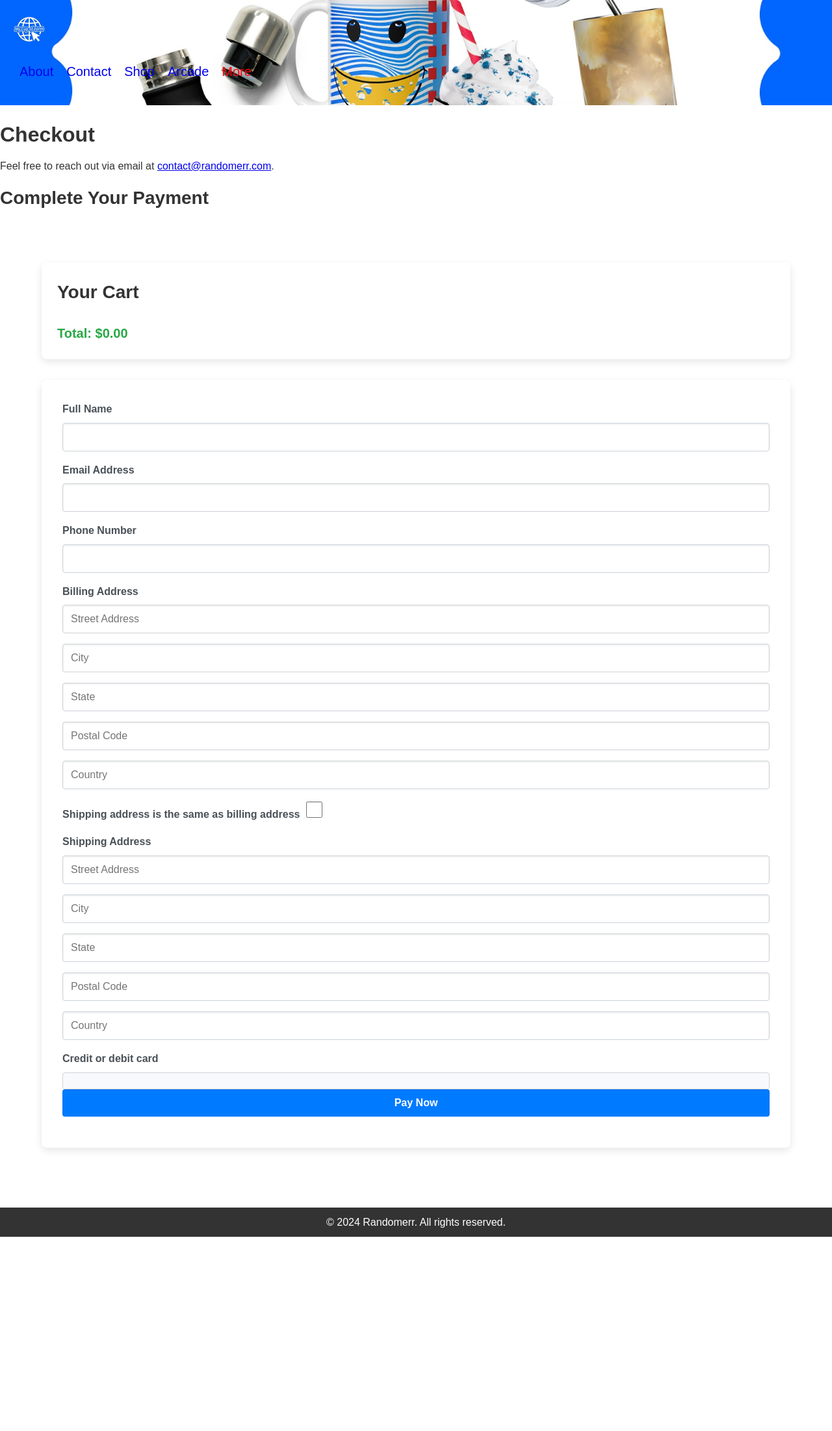
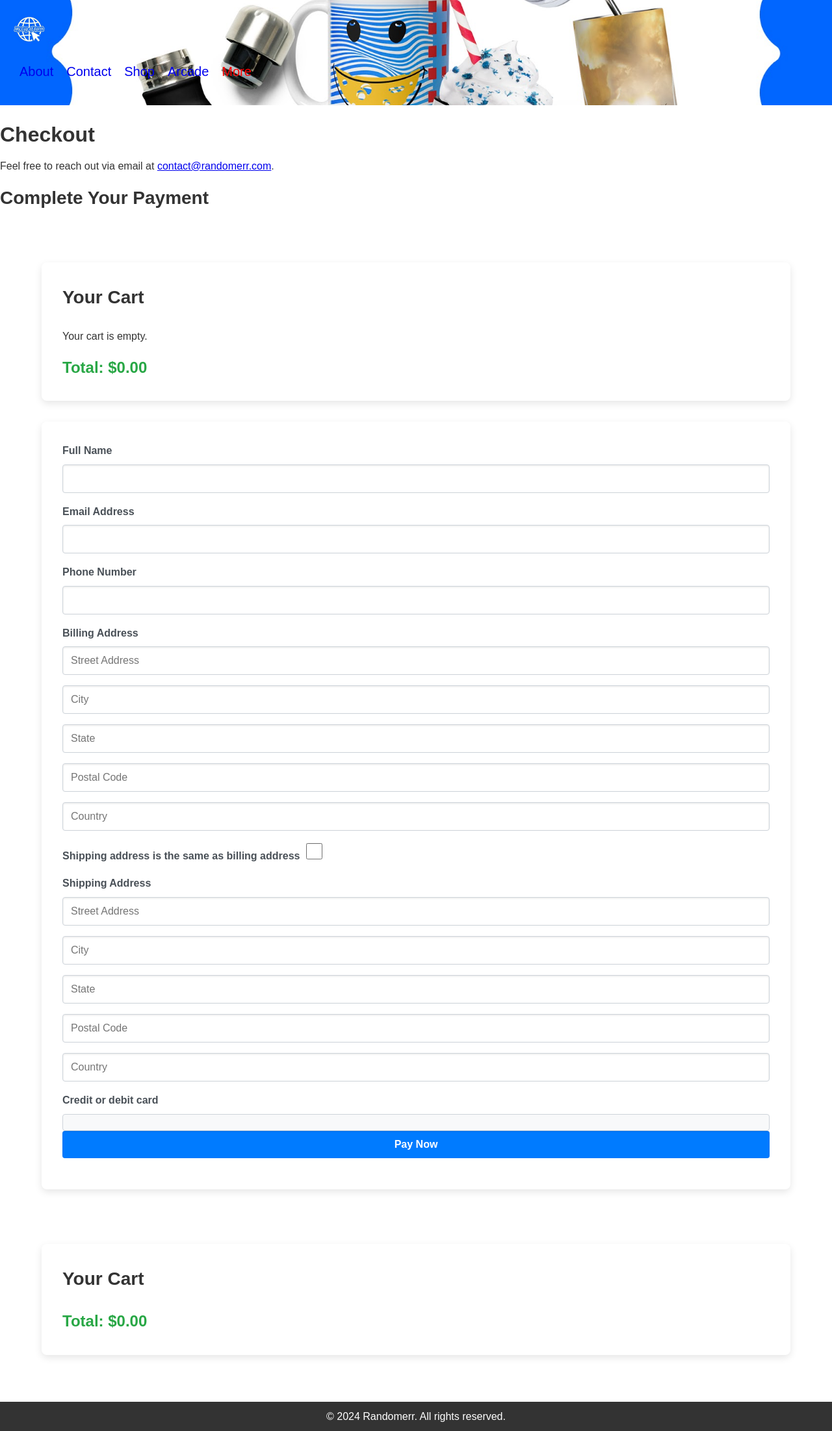
Before and after one commit to m-cochran/Randomerr, a Jekyll site: the page built from checkout.md, in a window 1280 px wide. Shown: the whole page at 65% size. Built offline with Jekyll 4.4.1, drawn with Linux system fonts in a browser that asks for light colours; before the commit the page ends 1904 px from its top, so only the background shows below that; some of the changed lines change nothing that is shown.

Commit message:
Update checkout.md

```diff
--- a/checkout.md
+++ b/checkout.md
@@ -226,172 +226,210 @@
 </main>
 
 
+<style>
+  /* General Form Styles */
+  #payment-form, #cart-summary {
+    max-width: 90%;
+    margin: 2rem auto;
+    background: #fff;
+    padding: 2rem;
+    border-radius: 8px;
+    box-shadow: 0 4px 12px rgba(0, 0, 0, 0.1);
+  }
+
+  h2 {
+    font-size: 1.75rem;
+    margin-bottom: 1.5rem;
+    color: #333;
+  }
+
+  label {
+    font-weight: bold;
+    margin-bottom: 0.5rem;
+    display: block;
+    color: #495057;
+  }
+
+  input, button {
+    display: block;
+    width: 100%;
+    margin-bottom: 1rem;
+    padding: 0.75rem;
+    font-size: 1rem;
+    border: 1px solid #ced4da;
+    border-radius: 4px;
+    box-shadow: inset 0 1px 3px rgba(0, 0, 0, 0.1);
+  }
+
+  input:focus, button:focus {
+    border-color: #80bdff;
+    outline: none;
+    box-shadow: 0 0 0 0.2rem rgba(0, 123, 255, 0.25);
+  }
+
+  button {
+    background-color: #007bff;
+    color: #fff;
+    border: none;
+    cursor: pointer;
+    font-weight: bold;
+    transition: background-color 0.3s ease;
+  }
+
+  button:hover {
+    background-color: #0056b3;
+  }
+
+  .error {
+    color: #dc3545;
+    font-size: 0.875rem;
+  }
+
+  .success {
+    color: #28a745;
+    font-size: 0.875rem;
+  }
+
+  .cart-item-actions {
+    display: flex;
+    align-items: center;
+    gap: 0.5rem; /* Adds space between the buttons and input */
+  }
+
+  .cart-item-actions button {
+    padding: 0.5rem;
+    font-size: 1rem;
+    border-radius: 4px;
+    transition: background-color 0.3s ease;
+    width: 40px; /* Fixed width for buttons */
+  }
+
+  .cart-item-actions input {
+    width: 60px; /* Fixed width for input */
+    text-align: center;
+    font-size: 1rem;
+    padding: 0.5rem;
+    border-radius: 4px;
+    border: 1px solid #ced4da;
+    background-color: #f8f9fa;
+  }
+
+  /* Style the remove button */
+  .btn-remove {
+    background-color: #dc3545;
+    color: #fff;
+  }
+
+  .btn-remove:hover {
+    background-color: #c82333;
+  }
+
+  /* Total section styling */
+  .checkout-summary {
+    margin-top: 1rem;
+    text-align: right;
+    font-size: 1.5rem;
+    font-weight: bold;
+  }
+
+  /* Responsive Design */
+  @media (max-width: 768px) {
+    #payment-form, #cart-summary {
+      width: 90%;
+      margin: 1rem auto;
+      padding: 1rem;
+    }
+
+    .cart-item-actions button, .cart-item-actions input {
+      width: 40px; /* Smaller buttons and input on mobile */
+    }
+
+    .checkout-summary {
+      text-align: center;
+    }
+  }
+</style>
+
+<div id="cart-summary">
+  <h2>Your Cart</h2>
+  <div id="cart-items"></div>
+  <div class="checkout-summary">
+    <div id="cart-total">Total: $0.00</div>
+  </div>
+</div>
+
 <script>
-document.addEventListener("DOMContentLoaded", async () => {
-  const stripe = Stripe('pk_test_51PulULDDaepf7cjiBCJQ4wxoptuvOfsdiJY6tvKxW3uXZsMUome7vfsIORlSEZiaG4q20ZLSqEMiBIuHi7Fsy9dP00nytmrtYb'); // Use your publishable key
-  const form = document.getElementById("payment-form");
-  const submitButton = document.getElementById("submit-button");
-  const paymentStatus = document.getElementById("payment-status");
-  const sameAddressCheckbox = document.getElementById("same-address");
-  const shippingAddressContainer = document.getElementById("shipping-address-container");
+  document.addEventListener("DOMContentLoaded", () => {
+    const cartItems = JSON.parse(localStorage.getItem("cartItems")) || [];
+    const cartItemsContainer = document.getElementById("cart-items");
+    const cartTotal = document.getElementById("cart-total");
 
-  // Mount the Stripe Elements card UI
-  const elements = stripe.elements();
-  const card = elements.create("card");
-  card.mount("#card-element");
+    if (cartItems.length === 0) {
+      cartItemsContainer.innerHTML = "<p>Your cart is empty.</p>";
+      cartTotal.textContent = "Total: $0.00";
+      return;
+    }
 
-  // Handle shipping address same as billing
-  sameAddressCheckbox.addEventListener("change", () => {
-    const isChecked = sameAddressCheckbox.checked;
-    shippingAddressContainer.style.display = isChecked ? "none" : "block";
-    if (isChecked) {
-      document.getElementById("shipping-address").value = document.getElementById("address").value;
-      document.getElementById("shipping-city").value = document.getElementById("city").value;
-      document.getElementById("shipping-state").value = document.getElementById("state").value;
-      document.getElementById("shipping-postal-code").value = document.getElementById("postal-code").value;
-      document.getElementById("shipping-country").value = document.getElementById("country").value;
-    }
-  });
+    let total = 0;
 
-  // Handle payment submission
-  form.addEventListener("submit", async (event) => {
-    event.preventDefault();
-    submitButton.disabled = true;
-    paymentStatus.textContent = "";
+    function renderCart() {
+      cartItemsContainer.innerHTML = "";
+      total = 0;
 
-    const name = document.getElementById("name").value;
-    const email = document.getElementById("email").value;
-    const phone = document.getElementById("phone").value;
-    const address = {
-      line1: document.getElementById("address").value,
-      city: document.getElementById("city").value,
-      state: document.getElementById("state").value,
-      postal_code: document.getElementById("postal-code").value,
-      country: document.getElementById("country").value
-    };
-    const shippingAddress = sameAddressCheckbox.checked ? address : {
-      line1: document.getElementById("shipping-address").value,
-      city: document.getElementById("shipping-city").value,
-      state: document.getElementById("shipping-state").value,
-      postal_code: document.getElementById("shipping-postal-code").value,
-      country: document.getElementById("shipping-country").value
-    };
+      cartItems.forEach((item, index) => {
+        const itemDiv = document.createElement("div");
+        itemDiv.className = "cart-item";
+        itemDiv.innerHTML = `
+          <img src="${item.image}" alt="${item.name}" style="width: 50px;">
+          <div class="cart-item-details">
+            <div>${item.name}</div>
+            <div>Price: $${item.price}</div>
+          </div>
+          <div class="cart-item-actions">
+            <button class="btn-decrease" data-index="${index}">-</button>
+            <input type="number" value="${item.quantity}" data-index="${index}" min="1" class="quantity-input">
+            <button class="btn-increase" data-index="${index}">+</button>
+            <button class="btn-remove" data-index="${index}">Remove</button>
+          </div>
+        `;
+        cartItemsContainer.appendChild(itemDiv);
 
-    // Retrieve cart items
-    const cartItems = JSON.parse(localStorage.getItem("cartItems")) || [];
-    const totalInCents = (total * 1);
-
-    try {
-      const response = await fetch('https://backend-github-io.vercel.app/api/create-payment-intent', {
-        method: 'POST',
-        headers: { 'Content-Type': 'application/json' },
-        body: JSON.stringify({
-          amount: totalInCents,
-          email: email,
-          phone: phone,
-          name: name,
-          address: address,
-          shippingAddress: shippingAddress,
-          cartItems: cartItems // Include cart items in the payload
-        })
+        total += item.price * item.quantity;
       });
 
-      if (!response.ok) {
-        throw new Error('Failed to create payment intent');
+      cartTotal.textContent = `Total: $${total.toFixed(2)}`;
+    }
+
+    // Update quantity and remove item
+    cartItemsContainer.addEventListener("click", (e) => {
+      const index = e.target.dataset.index;
+      if (e.target.classList.contains("btn-decrease")) {
+        if (cartItems[index].quantity > 1) {
+          cartItems[index].quantity--;
+        }
+      } else if (e.target.classList.contains("btn-increase")) {
+        cartItems[index].quantity++;
+      } else if (e.target.classList.contains("btn-remove")) {
+        cartItems.splice(index, 1);
       }
 
-      const data = await response.json();
-      const result = await stripe.confirmCardPayment(data.clientSecret, {
-        payment_method: {
-          card: card,
-          billing_details: { name: name, email: email, phone: phone, address: address }
-        },
-      });
+      localStorage.setItem("cartItems", JSON.stringify(cartItems));
+      renderCart();
+    });
 
-      if (result.error) {
-        paymentStatus.textContent = `Error: ${result.error.message}`;
-        paymentStatus.classList.add('error');
-      } else if (result.paymentIntent.status === 'succeeded') {
-        localStorage.setItem("purchasedItems", JSON.stringify(cartItems));
-        localStorage.removeItem("cartItems");
-        window.location.href = "https://m-cochran.github.io/Randomerr/thank-you/";
-      }
-    } catch (error) {
-      paymentStatus.textContent = `Error: ${error.message}`;
-      paymentStatus.classList.add('error');
-    } finally {
-      submitButton.disabled = false;
-    }
-  });
-
-  // Cart functionality
-  const cartItems = JSON.parse(localStorage.getItem("cartItems")) || [];
-  const cartItemsContainer = document.getElementById("cart-items");
-  const cartTotal = document.getElementById("cart-total");
-
-  if (cartItems.length === 0) {
-    cartItemsContainer.innerHTML = "<p>Your cart is empty.</p>";
-    cartTotal.textContent = "Total: $0.00";
-    return;
-  }
-
-  let total = 0;
-
-  function renderCart() {
-    cartItemsContainer.innerHTML = "";
-    total = 0;
-    cartItems.forEach((item, index) => {
-      const itemDiv = document.createElement("div");
-      itemDiv.className = "cart-item";
-      itemDiv.innerHTML = `
-        <img src="${item.image}" alt="${item.name}">
-        <div class="cart-item-details">
-          <div>${item.name}</div>
-          <div>Price: $${item.price}</div>
-        </div>
-        <div class="cart-item-actions">
-          <button class="btn-decrease" data-index="${index}">-</button>
-          <input type="text" value="${item.quantity}" readonly>
-          <button class="btn-increase" data-index="${index}">+</button>
-          <button class="btn-remove" data-index="${index}">Remove</button>
-        </div>
-      `;
-      cartItemsContainer.appendChild(itemDiv);
-      total += item.price * item.quantity;
-    });
-    cartTotal.textContent = `Total: $${total.toFixed(2)}`;
-
-    // Add event listeners for quantity buttons
-    document.querySelectorAll(".btn-decrease").forEach(button => {
-      button.addEventListener("click", (event) => {
-        const index = event.target.dataset.index;
-        if (cartItems[index].quantity > 1) {
-          cartItems[index].quantity--;
+    // Allow typing in the quantity input
+    cartItemsContainer.addEventListener("input", (e) => {
+      if (e.target.classList.contains("quantity-input")) {
+        const index = e.target.dataset.index;
+        const newQuantity = parseInt(e.target.value, 10);
+        if (newQuantity > 0) {
+          cartItems[index].quantity = newQuantity;
           localStorage.setItem("cartItems", JSON.stringify(cartItems));
           renderCart();
         }
-      });
+      }
     });
 
-    document.querySelectorAll(".btn-increase").forEach(button => {
-      button.addEventListener("click", (event) => {
-        const index = event.target.dataset.index;
-        cartItems[index].quantity++;
-        localStorage.setItem("cartItems", JSON.stringify(cartItems));
-        renderCart();
-      });
-    });
-
-    document.querySelectorAll(".btn-remove").forEach(button => {
-      button.addEventListener("click", (event) => {
-        const index = event.target.dataset.index;
-        cartItems.splice(index, 1);
-        localStorage.setItem("cartItems", JSON.stringify(cartItems));
-        renderCart();
-      });
-    });
-  }
-
-  renderCart();
-});
+    renderCart();
+  });
 </script>
```
